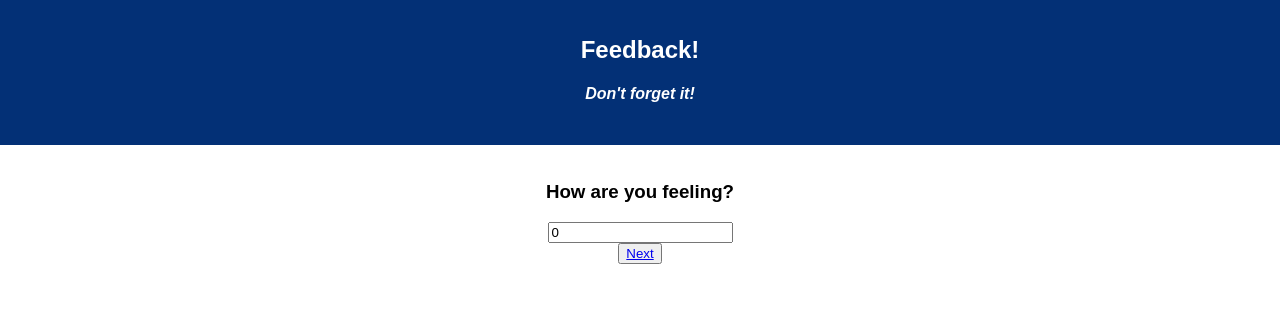
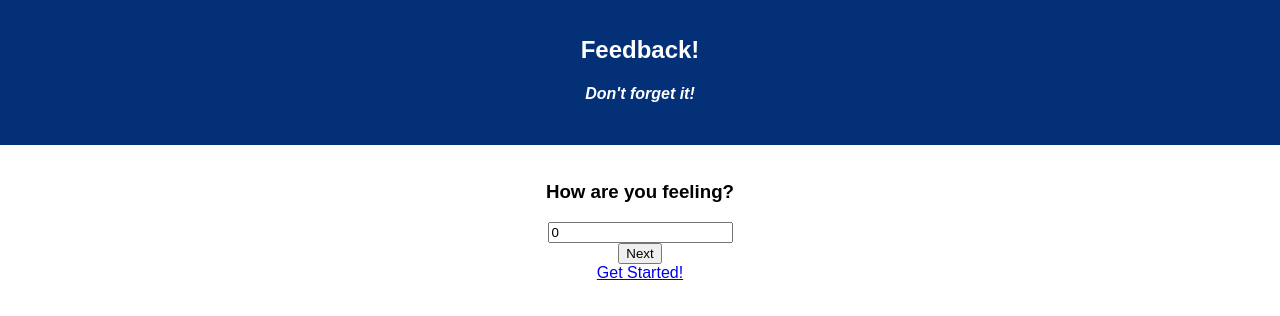
Before and after one commit to BenHacker1995/Weekend-7-Reflection, a React (Create React App) app: page /1 in a window 1280 px wide. Shown: the top 316 px of the page. Built offline with nearby package versions, Linux system fonts and the light colour scheme.

Commit message:
Many tries to fix stacking, but unsuccessful

```diff
--- a/package.json
+++ b/package.json
@@ -9,8 +9,10 @@
     "pg": "^7.4.1",
     "react": "^16.2.0",
     "react-dom": "^16.2.0",
+    "react-redux": "^5.0.7",
     "react-router-dom": "^4.3.1",
-    "react-scripts": "1.1.0"
+    "react-scripts": "1.1.0",
+    "redux": "^4.0.0"
   },
   "devDependencies": {
     "nodemon": "^1.14.11"
--- a/src/components/App/App.js
+++ b/src/components/App/App.js
@@ -1,24 +1,14 @@
 import React, { Component } from 'react';
-import axios from 'axios';
 import './App.css';
+import { BrowserRouter as Router, Route, Link } from 'react-router-dom';
 import Feeling from '../Feeling/Feeling';
+import Understanding from '../Understanding/Understanding';
+import Supported from '../Supported/Supported';
+import Comments from '../Comments/Comments';
+import Thanks from '../Thanks/Thanks';
 
 class App extends Component {
-  constructor() {
-    super();
-
-    // this.state = {
-    //   feedbackList: {
-    //     feeling: 0,
-    //     understanding: 0,
-    //     support: 0,
-    //     comments: ''
-    //   },
-    // };
-  }
-
   render() {
-    let feedback = [];
     return (
       <div className="App">
         <header className="App-header">
@@ -26,7 +16,18 @@ class App extends Component {
           <h4><i>Don't forget it!</i></h4>
         </header>
         <br/>
-        <Feeling feedback={ feedback }/>
+        <Router>
+          <div>
+            <Route path="/1" component={ Feeling } />
+            <Route path="/2" component={ Understanding } />
+            <Route path="/3" component={ Supported } />
+            <Route path="/4" component={ Comments } />
+            <Route path="/5" component={ Thanks } />
+              {/* <button feedback={ feedback }> */}
+            <Link to="/1">Get Started!</Link>
+              {/* </button> */}
+          </div>
+        </Router>
       </div>
     );
   }
--- a/src/components/Comments/Comments.js
+++ b/src/components/Comments/Comments.js
@@ -1,8 +1,11 @@
 import React, { Component } from 'react';
 import { BrowserRouter as Router, Route, Link } from 'react-router-dom';
+import { connect } from 'react-redux'
 import Thanks from '../Thanks/Thanks';
 
-
+const mapStateToProps = ( reduxState ) => ({
+    reduxState
+})
 
 class Comments extends Component {
 
@@ -26,6 +29,9 @@ class Comments extends Component {
         this.handleSubmit = () => {
             this.props.feedback.push( this.state.feedbackList.comments );
             console.log( this.props.feedback );
+            const action =
+            { type: 'ADD_FEEDBACK', payload: this.props.feedback };
+            this.props.dispatch( action );
         }
 
         return (
@@ -35,7 +41,7 @@ class Comments extends Component {
                 value={ this.state.feedbackList.support } />
                 <Router>
                     <div>
-                        <Route path="/5" component={ Thanks }/>
+                        <Route exact path="/5" component={ Thanks }/>
                         <button onClick={ () => this.handleSubmit }
                         feedback={ this.props.feedback }>
                             <Link to="/5" >
@@ -48,4 +54,4 @@ class Comments extends Component {
     }
 }
 
-export default Comments;
+export default connect( mapStateToProps )( Comments );
--- a/src/components/Feeling/Feeling.js
+++ b/src/components/Feeling/Feeling.js
@@ -1,11 +1,6 @@
 import React, { Component } from 'react';
 import { BrowserRouter as Router, Route, Link } from 'react-router-dom';
-import Understanding from '../Understanding/Understanding';
-
-
-const mapStateToProps = ( reduxState ) => ({
-    reduxState
-})
+// import Understanding from '../Understanding/Understanding';
 
 class Feeling extends Component {
     constructor() {
@@ -16,8 +11,6 @@ class Feeling extends Component {
             }
         }
     }
-
-
 
     render() {
 
@@ -39,12 +32,13 @@ class Feeling extends Component {
                 value={ this.state.feedbackList.feeling } />
                 <Router>
                     <div>
-                        <Route path="/2" component={ Understanding }/>
-                        <button onClick={ this.handleSubmit }
-                        feedback={ this.props.feedback }>
-                            <Link to="/2" >
-                            Next</Link>
+                        {/* <Route exact path="/2" component={ Understanding }/> */}
+                        <Link to="/2" >
+                        <button onClick={ this.handleSubmit }>
+
+                            Next
                         </button>
+                        </Link>
                     </div>
                 </Router>
             </div>
--- a/src/components/Supported/Supported.js
+++ b/src/components/Supported/Supported.js
@@ -1,11 +1,6 @@
 import React, { Component } from 'react';
 import { BrowserRouter as Router, Route, Link } from 'react-router-dom';
 import Comments from '../Comments/Comments';
-
-
-const mapStateToProps = ( reduxState ) => ({
-    reduxState
-})
 
 class Supported extends Component {
 
@@ -38,7 +33,7 @@ class Supported extends Component {
                 value={ this.state.feedbackList.support } />
                 <Router>
                     <div>
-                        <Route path="/4" component={ Comments }/>
+                        <Route exact path="/4" component={ Comments }/>
                         <button onClick={ () => this.handleSubmit }
                         feedback={ this.props.feedback }>
                             <Link to="/4" >
--- a/src/components/Understanding/Understanding.js
+++ b/src/components/Understanding/Understanding.js
@@ -1,11 +1,6 @@
 import React, { Component } from 'react';
 import { BrowserRouter as Router, Route, Link } from 'react-router-dom';
 import Supported from '../Supported/Supported';
-
-
-const mapStateToProps = ( reduxState ) => ({
-    reduxState
-})
 
 class Understanding extends Component {
 
@@ -38,7 +33,7 @@ class Understanding extends Component {
                 value={ this.state.feedbackList.understanding } />
                 <Router>
                     <div>
-                        <Route path="/3" component={ Supported }/>
+                        <Route exact path="/3" component={ Supported }/>
                         <button onClick={ () => this.handleSubmit }
                         feedback={ this.props.feedback }>
                             <Link to="/3" >
--- a/src/index.js
+++ b/src/index.js
@@ -1,8 +1,26 @@
 import React from 'react';
 import ReactDOM from 'react-dom';
+import { createStore } from 'redux';
+import { Provider } from 'react-redux';
 import './index.css';
 import App from './components/App/App';
 import registerServiceWorker from './registerServiceWorker';
 
-ReactDOM.render(<App />, document.getElementById('root'));
+
+const feedbackReducer = ( state = [], action ) => {
+    if( action.type === 'ADD_FEEDBACK' ) {
+        console.log( 'In feedbackReducer' );
+        // return [ ...state, action.payload ]
+    }
+    return state;
+}
+
+const storeInstance = createStore(
+
+    feedbackReducer
+
+);
+
+ReactDOM.render(<Provider store={ storeInstance }><App /></Provider>,
+    document.getElementById('root'));
 registerServiceWorker();
```
Also changed, not shown: 2 other files (tests, documents, lock files or other folders).
